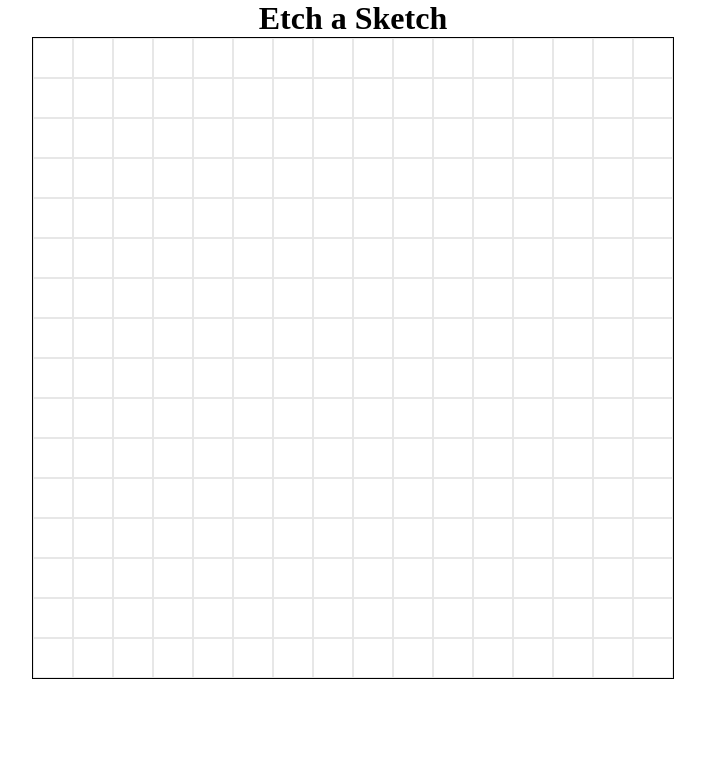
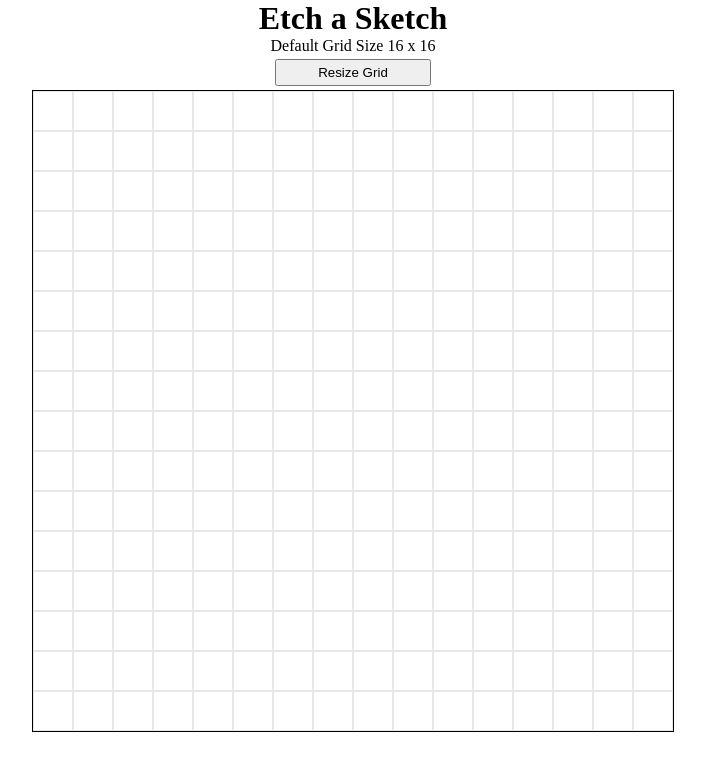
Before and after one commit to Risman88/TheOdinProject, a plain HTML site: page etch-a-sketch/index.html in a window 1280 px wide. Shown: the whole page, without its empty margins (287-992 px from the left). Drawn offline with Linux system fonts and the light colour scheme.

Commit message:
Add hover effect for Grid and Button for Grid Size

```diff
--- a/etch-a-sketch/script.js
+++ b/etch-a-sketch/script.js
@@ -1,11 +1,23 @@
 document.addEventListener("DOMContentLoaded", () => {
   const header = document.createElement("header");
   const h1 = document.createElement("h1");
+  h1.textContent = "Etch a Sketch";
   const body = document.querySelector("#body");
   const container = document.querySelector("#container");
-  h1.textContent = "Etch a Sketch";
+  const div = document.createElement("div");
+  div.className = "detail";
+  const p = document.createElement("p");
+  p.textContent = "Default Grid Size 16 x 16";
+  const button = document.createElement("button");
+  button.setAttribute("id", "resizeGrid");
+  button.textContent = "Resize Grid";
+  button.addEventListener("click", resizeGrid);
+
   body.insertBefore(header, container);
   header.appendChild(h1);
+  body.insertBefore(div, container);
+  div.appendChild(p);
+  div.appendChild(button);
 
   function grid(size) {
     const gridSize = 640 / size;
@@ -17,9 +29,30 @@ document.addEventListener("DOMContentLoaded", () => {
       grid.style.width = `${gridSize}px`;
       grid.style.height = `${gridSize}px`;
 
+      grid.addEventListener("mouseover", () => {
+        grid.style.backgroundColor = "rgb(255, 0, 0, 1)";
+      });
       container.appendChild(grid);
     }
   }
 
+  function resizeGrid() {
+    let size = prompt ("Please input your desired Grid size(Max: 100):");
+
+      if (isNaN(size)) {
+        console.log("Size not number");
+        container.innerHTML = "";
+        grid(16);
+      } else if (size > 20){
+        console.log("Size more than 100, Grid size set to 100");
+        container.innerHTML = "";
+        grid(100);
+      }
+        else {
+        container.innerHTML = "";
+        grid(size);
+      }
+  }
+
   grid(16);
 });
--- a/etch-a-sketch/style.css
+++ b/etch-a-sketch/style.css
@@ -23,3 +23,13 @@
     border: 1px solid #e7e7e7;
     background-color: rgb(255, 255, 255, 1);
 }
+
+.detail {
+    display: flex;
+    flex-flow: column wrap;
+}
+
+#resizeGrid {
+    padding: 4px 4px;
+    margin: 4px;
+}
```
